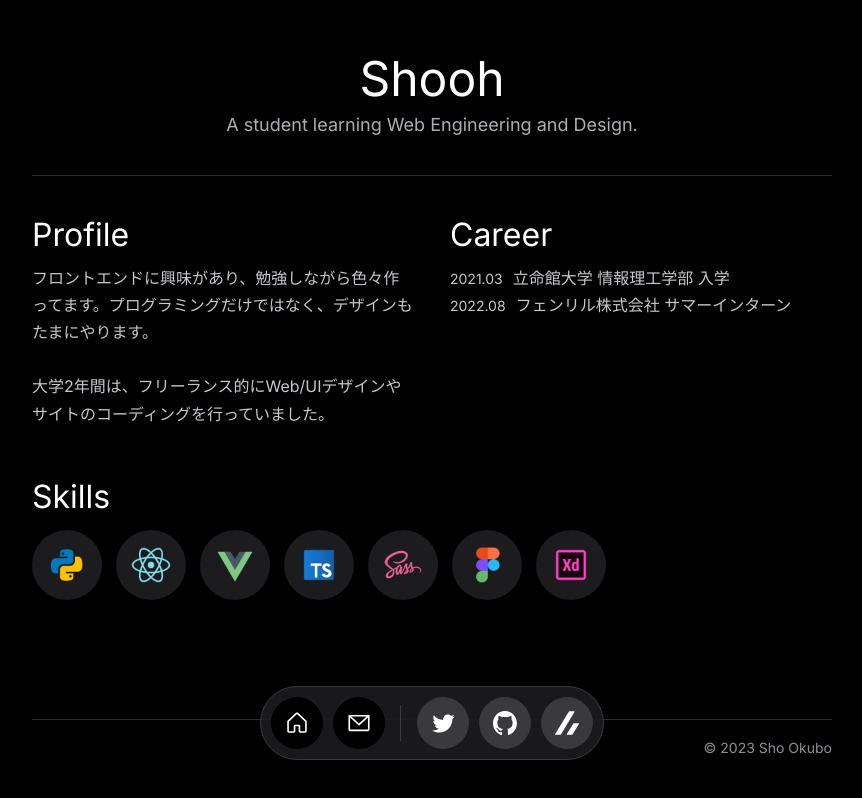
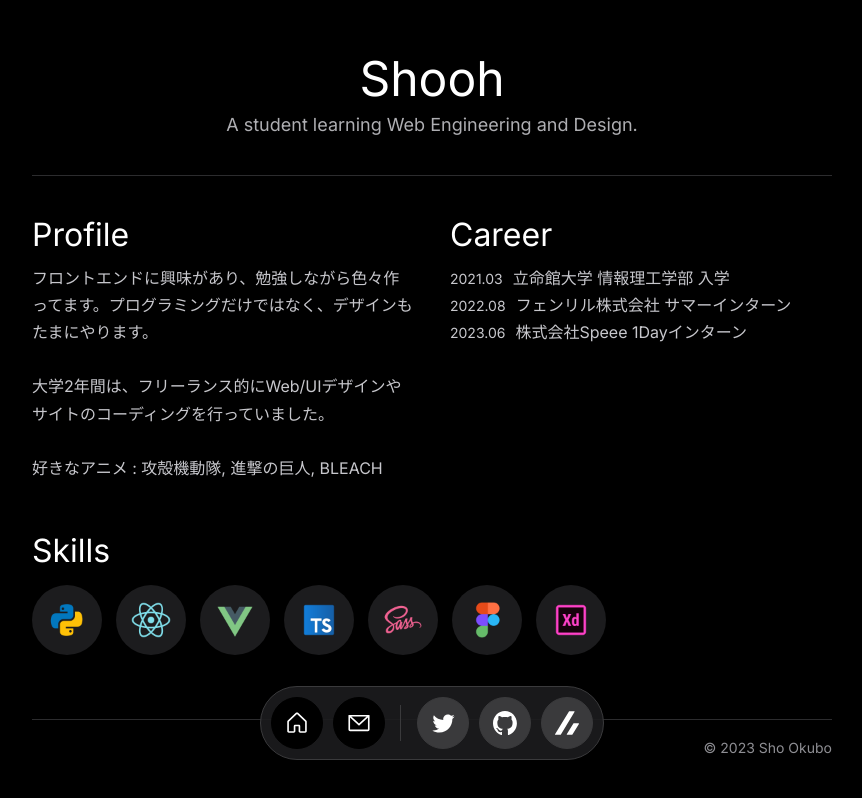
Before and after one commit to shooh25/shooh, a Next.js app: page /about in a window 1280 px wide. Shown: the whole page, without its empty margins (208-1070 px from the left). Built offline with nearby package versions, Linux system fonts and the light colour scheme.

Commit message:
Update: 文章変更

```diff
--- a/src/pages/about.tsx
+++ b/src/pages/about.tsx
@@ -45,7 +45,9 @@ const About = () => {
               <p>
                 フロントエンドに興味があり、勉強しながら色々作ってます。プログラミングだけではなく、デザインもたまにやります。<br />
                 <br />
-                大学2年間は、フリーランス的にWeb/UIデザインやサイトのコーディングを行っていました。
+                大学2年間は、フリーランス的にWeb/UIデザインやサイトのコーディングを行っていました。<br />
+                <br />
+                好きなアニメ : 攻殻機動隊, 進撃の巨人, BLEACH
               </p>
             </div>
             <div className={styles.career}>
@@ -55,6 +57,9 @@ const About = () => {
               </p>
               <p>
                 <span>2022.08</span>フェンリル株式会社 サマーインターン
+              </p>
+              <p>
+                <span>2023.06</span>株式会社Speee 1Dayインターン
               </p>
             </div>
           </div>
```
